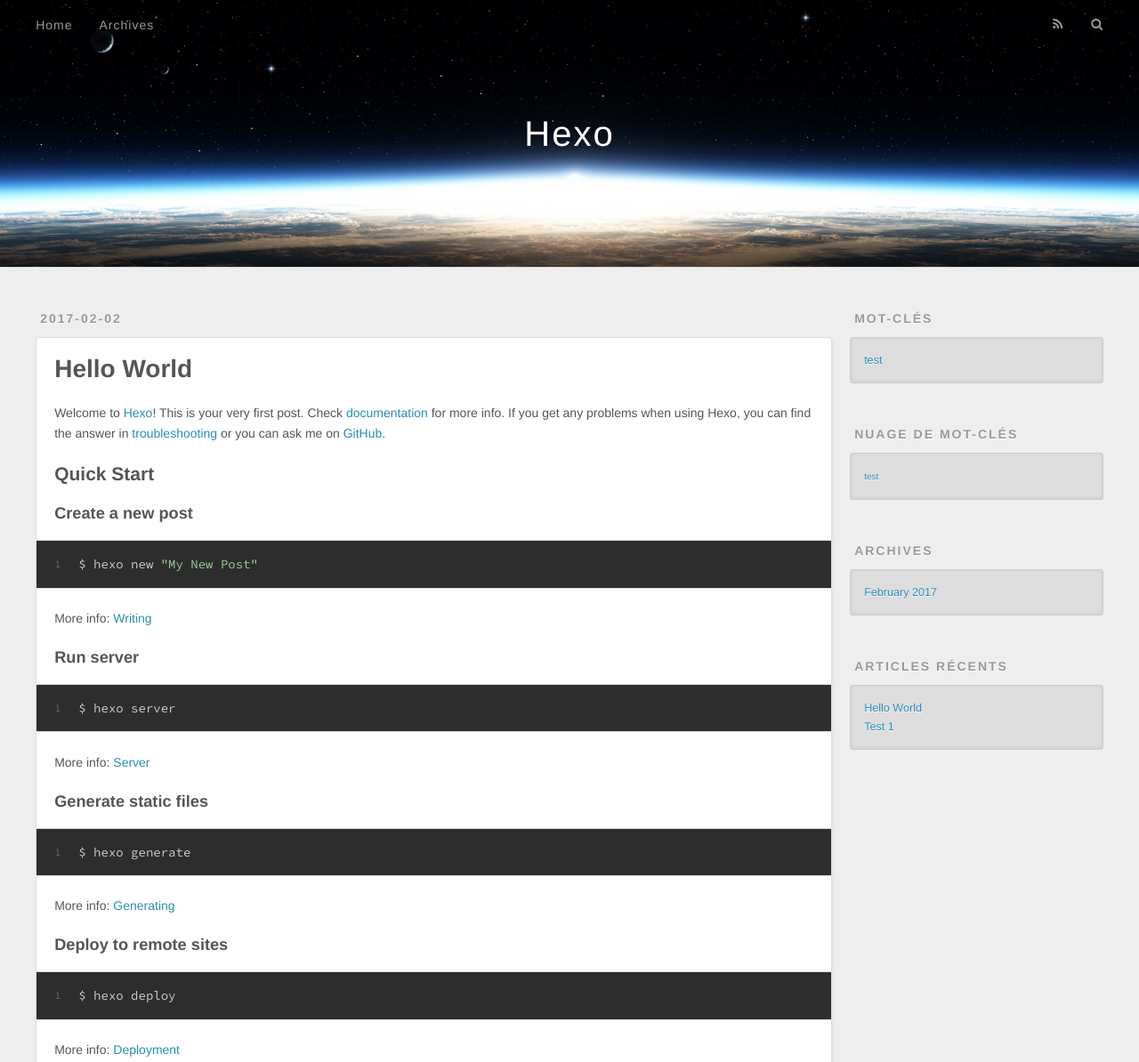
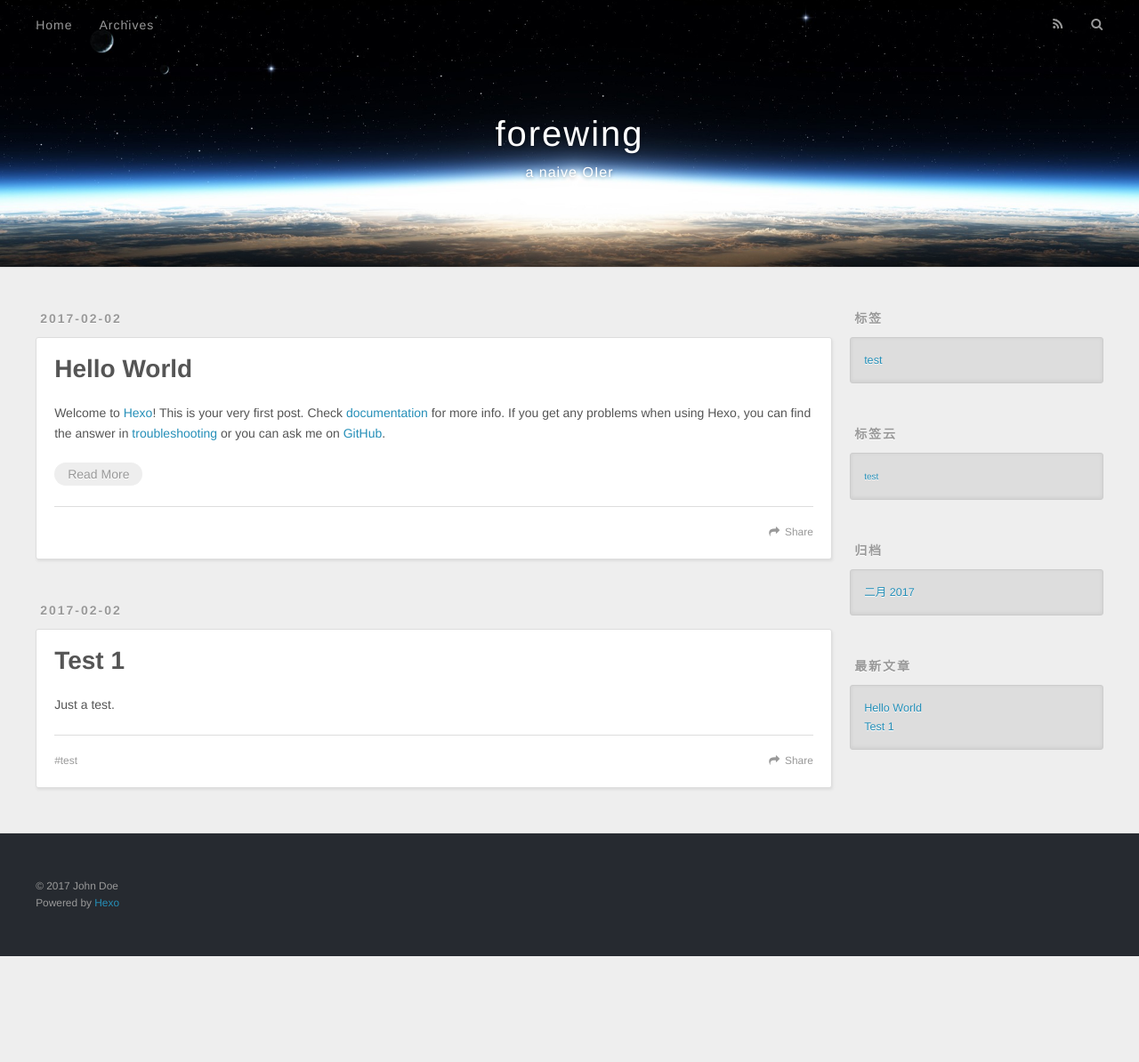
Before and after one commit to xuewenclub/xuewenclub.github.io, a plain HTML site: page index.html in a window 1280 px wide. Shown: the top 1194 px of the page at 89% size. After the commit the page ends 1075 px from the top, so only its background shows below. Drawn offline with nearby package versions, Linux system fonts and the light colour scheme.

Commit message:
Site updated: 2017-02-03 13:10:35

```diff
--- a/2017/02/02/Test-1/index.html
+++ b/2017/02/02/Test-1/index.html
@@ -3,20 +3,20 @@
 <head>
   <meta charset="utf-8">
 
-  <title>Test 1 | Hexo</title>
+  <title>Test 1 | forewing</title>
   <meta name="viewport" content="width=device-width, initial-scale=1, maximum-scale=1">
   <meta name="description" content="Just a test.">
 <meta property="og:type" content="article">
 <meta property="og:title" content="Test 1">
 <meta property="og:url" content="http://yoursite.com/2017/02/02/Test-1/index.html">
-<meta property="og:site_name" content="Hexo">
+<meta property="og:site_name" content="forewing">
 <meta property="og:description" content="Just a test.">
 <meta property="og:updated_time" content="2017-02-02T15:23:41.446Z">
 <meta name="twitter:card" content="summary">
 <meta name="twitter:title" content="Test 1">
 <meta name="twitter:description" content="Just a test.">
 
-    <link rel="alternate" href="/atom.xml" title="Hexo" type="application/atom+xml">
+    <link rel="alternate" href="/atom.xml" title="forewing" type="application/atom+xml">
 
 
     <link rel="icon" href="/favicon.png">
@@ -37,8 +37,12 @@
   <div id="header-outer" class="outer">
     <div id="header-title" class="inner">
       <h1 id="logo-wrap">
-        <a href="/" id="logo">Hexo</a>
+        <a href="/" id="logo">forewing</a>
       </h1>
+
+        <h2 id="subtitle-wrap">
+          <a href="/" id="subtitle">a naive OIer</a>
+        </h2>
 
     </div>
     <div id="header-inner" class="inner">
@@ -52,9 +56,9 @@
       </nav>
       <nav id="sub-nav">
 
-          <a id="nav-rss-link" class="nav-icon" href="/atom.xml" title="Flux RSS"></a>
+          <a id="nav-rss-link" class="nav-icon" href="/atom.xml" title="RSS Feed"></a>
 
-        <a id="nav-search-btn" class="nav-icon" title="Rechercher"></a>
+        <a id="nav-search-btn" class="nav-icon" title="搜索"></a>
       </nav>
       <div id="search-form-wrap">
         <form action="//google.com/search" method="get" accept-charset="UTF-8" class="search-form"><input type="search" name="q" results="0" class="search-form-input" placeholder="Search"><button type="submit" class="search-form-submit">&#xF002;</button><input type="hidden" name="sitesearch" value="http://yoursite.com"></form>
@@ -90,7 +94,7 @@
 
     </div>
     <footer class="article-footer">
-      <a data-url="http://yoursite.com/2017/02/02/Test-1/" data-id="ciyojkt3e000114rekuu8m1xi" class="article-share-link">Partager</a>
+      <a data-url="http://yoursite.com/2017/02/02/Test-1/" data-id="ciypcr17e0001ncreldqb8oxe" class="article-share-link">Share</a>
 
 
   <ul class="article-tag-list"><li class="article-tag-list-item"><a class="article-tag-list-link" href="/tags/test/">test</a></li></ul>
@@ -102,7 +106,7 @@
 <nav id="article-nav">
 
     <a href="/2017/02/02/hello-world/" id="article-nav-newer" class="article-nav-link-wrap">
-      <strong class="article-nav-caption">Récent</strong>
+      <strong class="article-nav-caption">Newer</strong>
       <div class="article-nav-title">
 
           Hello World
@@ -125,7 +129,7 @@
 
 
   <div class="widget-wrap">
-    <h3 class="widget-title">Mot-clés</h3>
+    <h3 class="widget-title">标签</h3>
     <div class="widget">
       <ul class="tag-list"><li class="tag-list-item"><a class="tag-list-link" href="/tags/test/">test</a></li></ul>
     </div>
@@ -135,7 +139,7 @@
 
 
   <div class="widget-wrap">
-    <h3 class="widget-title">Nuage de mot-clés</h3>
+    <h3 class="widget-title">标签云</h3>
     <div class="widget tagcloud">
       <a href="/tags/test/" style="font-size: 10px;">test</a>
     </div>
@@ -144,9 +148,9 @@
 
 
   <div class="widget-wrap">
-    <h3 class="widget-title">Archives</h3>
+    <h3 class="widget-title">归档</h3>
     <div class="widget">
-      <ul class="archive-list"><li class="archive-list-item"><a class="archive-list-link" href="/archives/2017/02/">February 2017</a></li></ul>
+      <ul class="archive-list"><li class="archive-list-item"><a class="archive-list-link" href="/archives/2017/02/">二月 2017</a></li></ul>
     </div>
   </div>
 
@@ -154,7 +158,7 @@
 
 
   <div class="widget-wrap">
-    <h3 class="widget-title">Articles récents</h3>
+    <h3 class="widget-title">最新文章</h3>
     <div class="widget">
       <ul>
 
@@ -179,7 +183,7 @@
   <div class="outer">
     <div id="footer-info" class="inner">
       &copy; 2017 John Doe<br>
-      Propulsé by <a href="http://hexo.io/" target="_blank">Hexo</a>
+      Powered by <a href="http://hexo.io/" target="_blank">Hexo</a>
     </div>
   </div>
 </footer>
--- a/index.html
+++ b/index.html
@@ -3,16 +3,16 @@
 <head>
   <meta charset="utf-8">
 
-  <title>Hexo</title>
+  <title>forewing</title>
   <meta name="viewport" content="width=device-width, initial-scale=1, maximum-scale=1">
   <meta property="og:type" content="website">
-<meta property="og:title" content="Hexo">
+<meta property="og:title" content="forewing">
 <meta property="og:url" content="http://yoursite.com/index.html">
-<meta property="og:site_name" content="Hexo">
+<meta property="og:site_name" content="forewing">
 <meta name="twitter:card" content="summary">
-<meta name="twitter:title" content="Hexo">
+<meta name="twitter:title" content="forewing">
 
-    <link rel="alternate" href="/atom.xml" title="Hexo" type="application/atom+xml">
+    <link rel="alternate" href="/atom.xml" title="forewing" type="application/atom+xml">
 
 
     <link rel="icon" href="/favicon.png">
@@ -33,8 +33,12 @@
   <div id="header-outer" class="outer">
     <div id="header-title" class="inner">
       <h1 id="logo-wrap">
-        <a href="/" id="logo">Hexo</a>
+        <a href="/" id="logo">forewing</a>
       </h1>
+
+        <h2 id="subtitle-wrap">
+          <a href="/" id="subtitle">a naive OIer</a>
+        </h2>
 
     </div>
     <div id="header-inner" class="inner">
@@ -48,9 +52,9 @@
       </nav>
       <nav id="sub-nav">
 
-          <a id="nav-rss-link" class="nav-icon" href="/atom.xml" title="Flux RSS"></a>
+          <a id="nav-rss-link" class="nav-icon" href="/atom.xml" title="RSS Feed"></a>
 
-        <a id="nav-search-btn" class="nav-icon" title="Rechercher"></a>
+        <a id="nav-search-btn" class="nav-icon" title="搜索"></a>
       </nav>
       <div id="search-form-wrap">
         <form action="//google.com/search" method="get" accept-charset="UTF-8" class="search-form"><input type="search" name="q" results="0" class="search-form-input" placeholder="Search"><button type="submit" class="search-form-submit">&#xF002;</button><input type="hidden" name="sitesearch" value="http://yoursite.com"></form>
@@ -83,20 +87,16 @@
 
     <div class="article-entry" itemprop="articleBody">
 
-        <p>Welcome to <a href="https://hexo.io/" target="_blank" rel="external">Hexo</a>! This is your very first post. Check <a href="https://hexo.io/docs/" target="_blank" rel="external">documentation</a> for more info. If you get any problems when using Hexo, you can find the answer in <a href="https://hexo.io/docs/troubleshooting.html" target="_blank" rel="external">troubleshooting</a> or you can ask me on <a href="https://github.com/hexojs/hexo/issues" target="_blank" rel="external">GitHub</a>.</p>
-<h2 id="Quick-Start"><a href="#Quick-Start" class="headerlink" title="Quick Start"></a>Quick Start</h2><h3 id="Create-a-new-post"><a href="#Create-a-new-post" class="headerlink" title="Create a new post"></a>Create a new post</h3><figure class="highlight bash"><table><tr><td class="gutter"><pre><div class="line">1</div></pre></td><td class="code"><pre><div class="line">$ hexo new <span class="string">"My New Post"</span></div></pre></td></tr></table></figure>
-<p>More info: <a href="https://hexo.io/docs/writing.html" target="_blank" rel="external">Writing</a></p>
-<h3 id="Run-server"><a href="#Run-server" class="headerlink" title="Run server"></a>Run server</h3><figure class="highlight bash"><table><tr><td class="gutter"><pre><div class="line">1</div></pre></td><td class="code"><pre><div class="line">$ hexo server</div></pre></td></tr></table></figure>
-<p>More info: <a href="https://hexo.io/docs/server.html" target="_blank" rel="external">Server</a></p>
-<h3 id="Generate-static-files"><a href="#Generate-static-files" class="headerlink" title="Generate static files"></a>Generate static files</h3><figure class="highlight bash"><table><tr><td class="gutter"><pre><div class="line">1</div></pre></td><td class="code"><pre><div class="line">$ hexo generate</div></pre></td></tr></table></figure>
-<p>More info: <a href="https://hexo.io/docs/generating.html" target="_blank" rel="external">Generating</a></p>
-<h3 id="Deploy-to-remote-sites"><a href="#Deploy-to-remote-sites" class="headerlink" title="Deploy to remote sites"></a>Deploy to remote sites</h3><figure class="highlight bash"><table><tr><td class="gutter"><pre><div class="line">1</div></pre></td><td class="code"><pre><div class="line">$ hexo deploy</div></pre></td></tr></table></figure>
-<p>More info: <a href="https://hexo.io/docs/deployment.html" target="_blank" rel="external">Deployment</a></p>
+        <p>Welcome to <a href="https://hexo.io/">Hexo</a>! This is your very first post. Check <a href="https://hexo.io/docs/">documentation</a> for more info. If you get any problems when using Hexo, you can find the answer in <a href="https://hexo.io/docs/troubleshooting.html">troubleshooting</a> or you can ask me on <a href="https://github.com/hexojs/hexo/issues">GitHub</a>.</p>
+
+          <p class="article-more-link">
+            <a href="/2017/02/02/hello-world/#more">Read More</a>
+          </p>
 
 
     </div>
     <footer class="article-footer">
-      <a data-url="http://yoursite.com/2017/02/02/hello-world/" data-id="ciyojkt39000014rezfrf78jk" class="article-share-link">Partager</a>
+      <a data-url="http://yoursite.com/2017/02/02/hello-world/" data-id="ciypcr1790000ncresdspna84" class="article-share-link">Share</a>
 
 
     </footer>
@@ -133,7 +133,7 @@
 
     </div>
     <footer class="article-footer">
-      <a data-url="http://yoursite.com/2017/02/02/Test-1/" data-id="ciyojkt3e000114rekuu8m1xi" class="article-share-link">Partager</a>
+      <a data-url="http://yoursite.com/2017/02/02/Test-1/" data-id="ciypcr17e0001ncreldqb8oxe" class="article-share-link">Share</a>
 
 
   <ul class="article-tag-list"><li class="article-tag-list-item"><a class="article-tag-list-link" href="/tags/test/">test</a></li></ul>
@@ -155,7 +155,7 @@
 
 
   <div class="widget-wrap">
-    <h3 class="widget-title">Mot-clés</h3>
+    <h3 class="widget-title">标签</h3>
     <div class="widget">
       <ul class="tag-list"><li class="tag-list-item"><a class="tag-list-link" href="/tags/test/">test</a></li></ul>
     </div>
@@ -165,7 +165,7 @@
 
 
   <div class="widget-wrap">
-    <h3 class="widget-title">Nuage de mot-clés</h3>
+    <h3 class="widget-title">标签云</h3>
     <div class="widget tagcloud">
       <a href="/tags/test/" style="font-size: 10px;">test</a>
     </div>
@@ -174,9 +174,9 @@
 
 
   <div class="widget-wrap">
-    <h3 class="widget-title">Archives</h3>
+    <h3 class="widget-title">归档</h3>
     <div class="widget">
-      <ul class="archive-list"><li class="archive-list-item"><a class="archive-list-link" href="/archives/2017/02/">February 2017</a></li></ul>
+      <ul class="archive-list"><li class="archive-list-item"><a class="archive-list-link" href="/archives/2017/02/">二月 2017</a></li></ul>
     </div>
   </div>
 
@@ -184,7 +184,7 @@
 
 
   <div class="widget-wrap">
-    <h3 class="widget-title">Articles récents</h3>
+    <h3 class="widget-title">最新文章</h3>
     <div class="widget">
       <ul>
 
@@ -209,7 +209,7 @@
   <div class="outer">
     <div id="footer-info" class="inner">
       &copy; 2017 John Doe<br>
-      Propulsé by <a href="http://hexo.io/" target="_blank">Hexo</a>
+      Powered by <a href="http://hexo.io/" target="_blank">Hexo</a>
     </div>
   </div>
 </footer>
```
Also changed, not shown: 2017/02/02/hello-world/index.html (+23 -21 lines), archives/2017/02/index.html (+20 -16 lines), archives/2017/index.html (+20 -16 lines), archives/index.html (+20 -16 lines), tags/test/index.html (+19 -15 lines).
